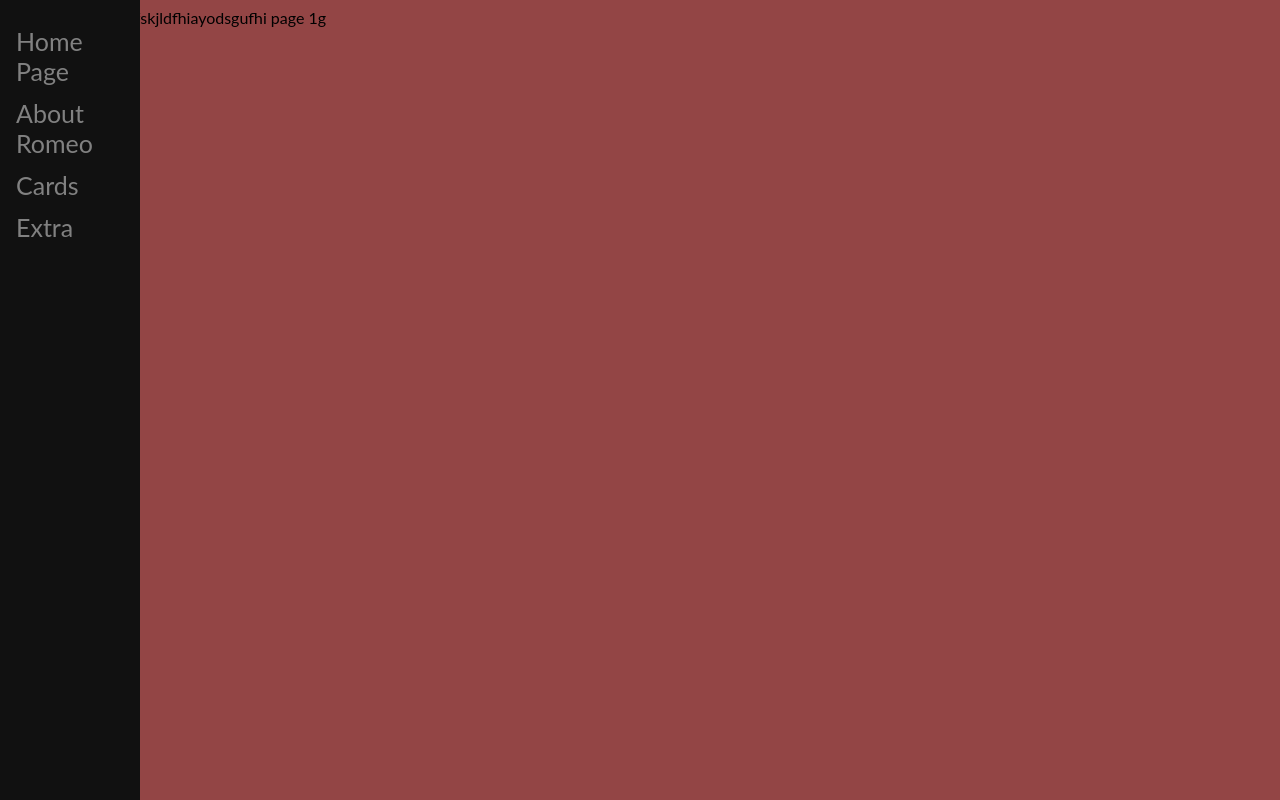
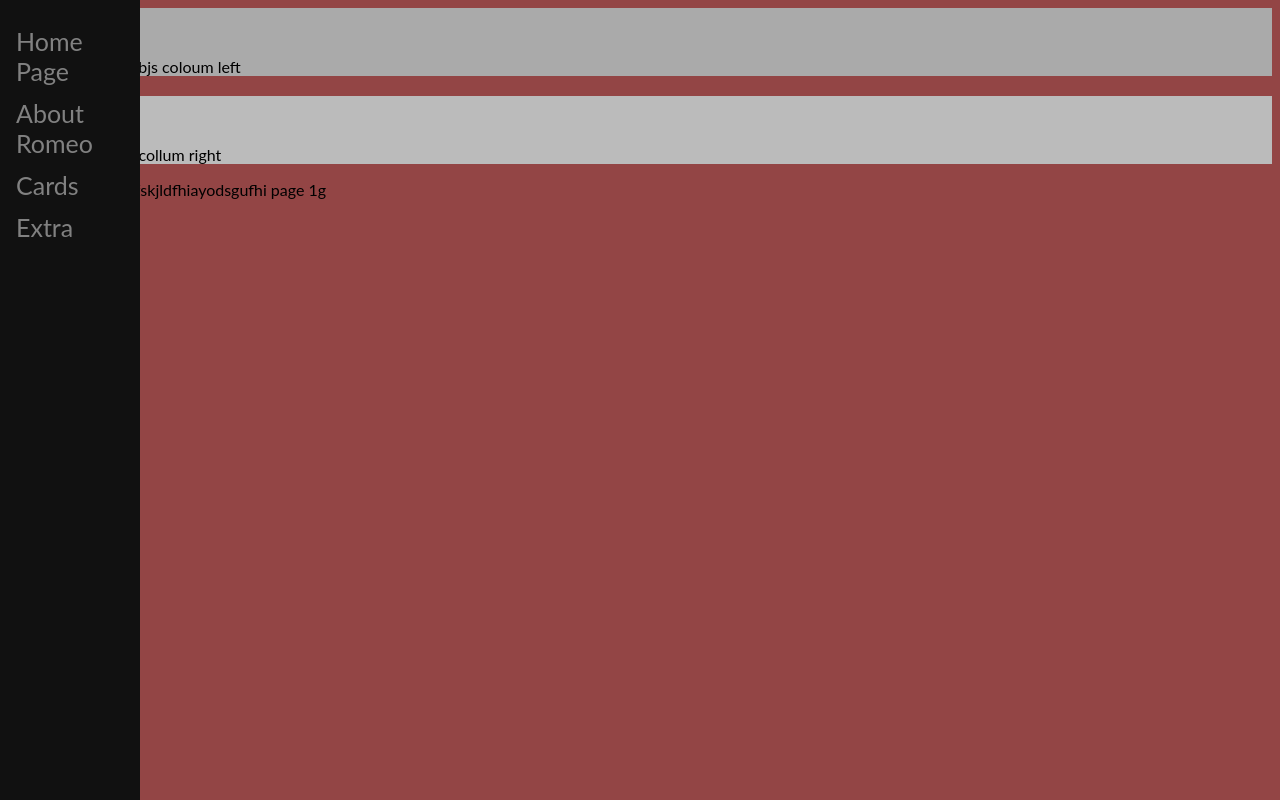
Before and after one commit to 3lgiva/romi, a plain HTML site: page index.html in a window 1280 px wide. Drawn offline with Linux system fonts and the light colour scheme.

Commit message:
Update index.html

```diff
--- a/index.html
+++ b/index.html
@@ -70,6 +70,19 @@ body {
 </html>
 
 
+<div class="row">
+  <div class="column left" style="background-color:#aaa;">
+    <h2>Column 1</h2>
+    <p>Some text..ljaskbjkbjs coloum left</p>
+  </div>
+  <div class="column right" style="background-color:#bbb;">
+    <h2>Column 2</h2>
+    <p>Some text..kafbhk collum right</p>
+  </div>
+</div>
+
+
+
 <div>
     <p>testing testinhuegfskjldfhiayodsgufhi page 1g</p>
     <p>please work</p>
```
